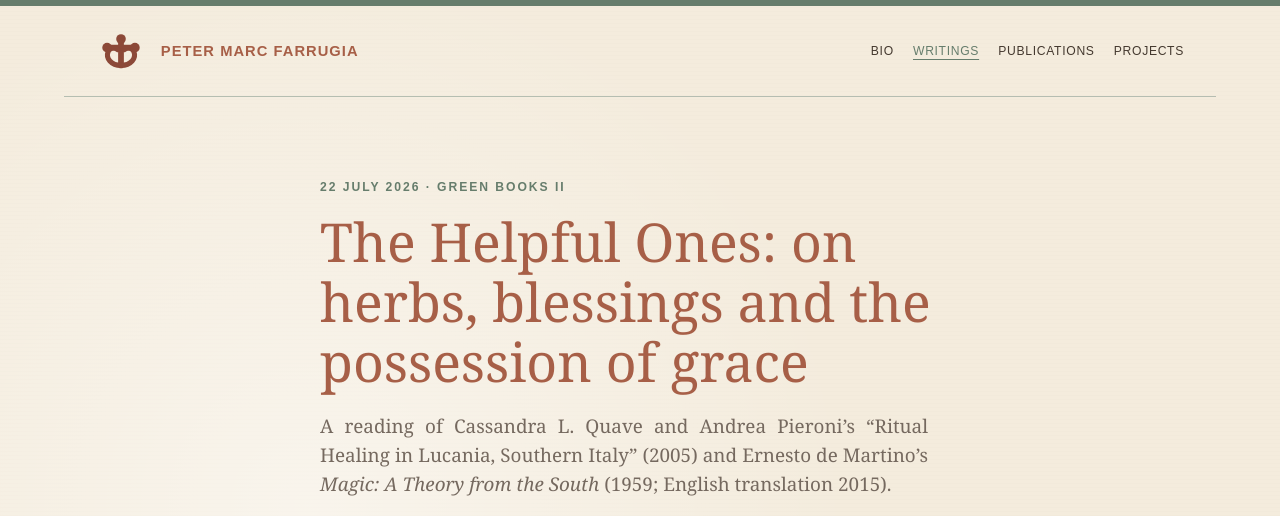
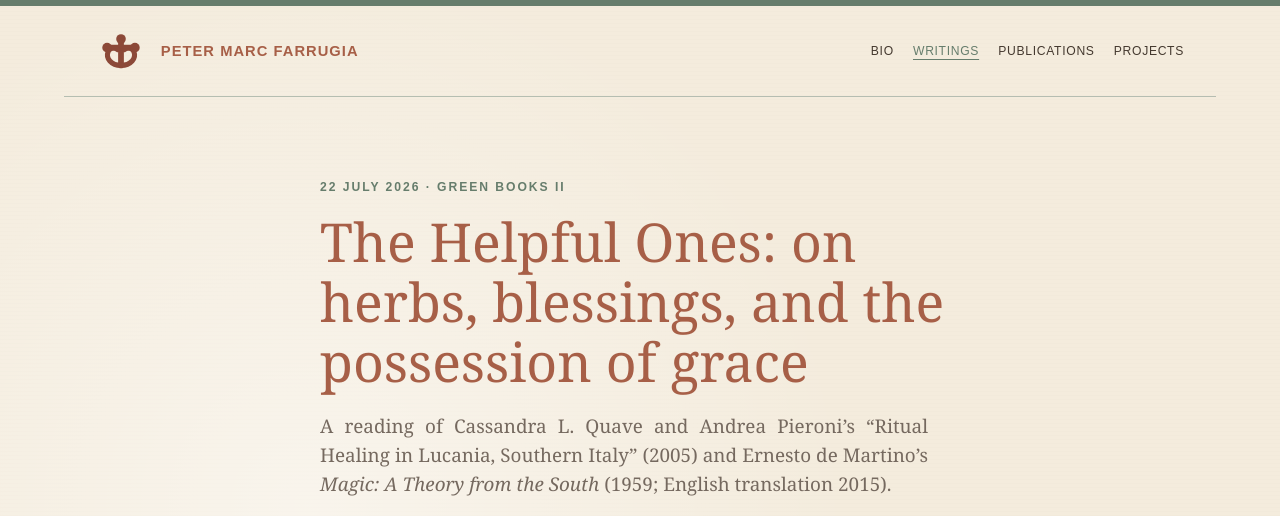
Before and after one commit to pytfarrugia-bit/pytfarrugia-bit.github.io, a Jekyll site: the page green-books-helpful-ones.html, which Jekyll copies as it is, in a window 1280 px wide and 900 px high, cut to the strip 0-516 px from the top of the window. Built offline with Jekyll 4.4.1, drawn with Linux system fonts in a browser that asks for light colours.

```diff
--- a/green-books-helpful-ones.html
+++ b/green-books-helpful-ones.html
@@ -3,8 +3,8 @@
 <head>
   <meta charset="utf-8">
   <meta name="viewport" content="width=device-width, initial-scale=1">
-  <meta name="description" content="The Helpful Ones: on herbs, blessings and the possession of grace. A Green Book on ritual healing in Lucania, Ernesto de Martino and Frenċ tal-Għarb.">
-  <title>The Helpful Ones: on herbs, blessings and the possession of grace · Peter Marc Farrugia</title>
+  <meta name="description" content="The Helpful Ones: on herbs, blessings, and the possession of grace. A Green Book on ritual healing in Lucania, Ernesto de Martino and Frenċ tal-Għarb.">
+  <title>The Helpful Ones: on herbs, blessings, and the possession of grace · Peter Marc Farrugia</title>
   <link rel="icon" href="logo-mark.svg" type="image/svg+xml">
   <link rel="stylesheet" href="style.css">
 </head>
@@ -24,7 +24,7 @@
 
   <main class="article-page">
     <p class="eyebrow"><time datetime="2026-07-22">22 July 2026</time> · Green Books II</p>
-    <h1>The Helpful Ones: on herbs, blessings and the possession of grace</h1>
+    <h1>The Helpful Ones: on herbs, blessings, and the possession of grace</h1>
     <p class="lead">A reading of Cassandra L. Quave and Andrea Pieroni’s “Ritual Healing in Lucania, Southern Italy” (2005) and Ernesto de Martino’s <cite>Magic: A Theory from the South</cite> (1959; English translation 2015).</p>
 
     <figure style="margin: 0 0 2.5rem; text-align: center;">
```
